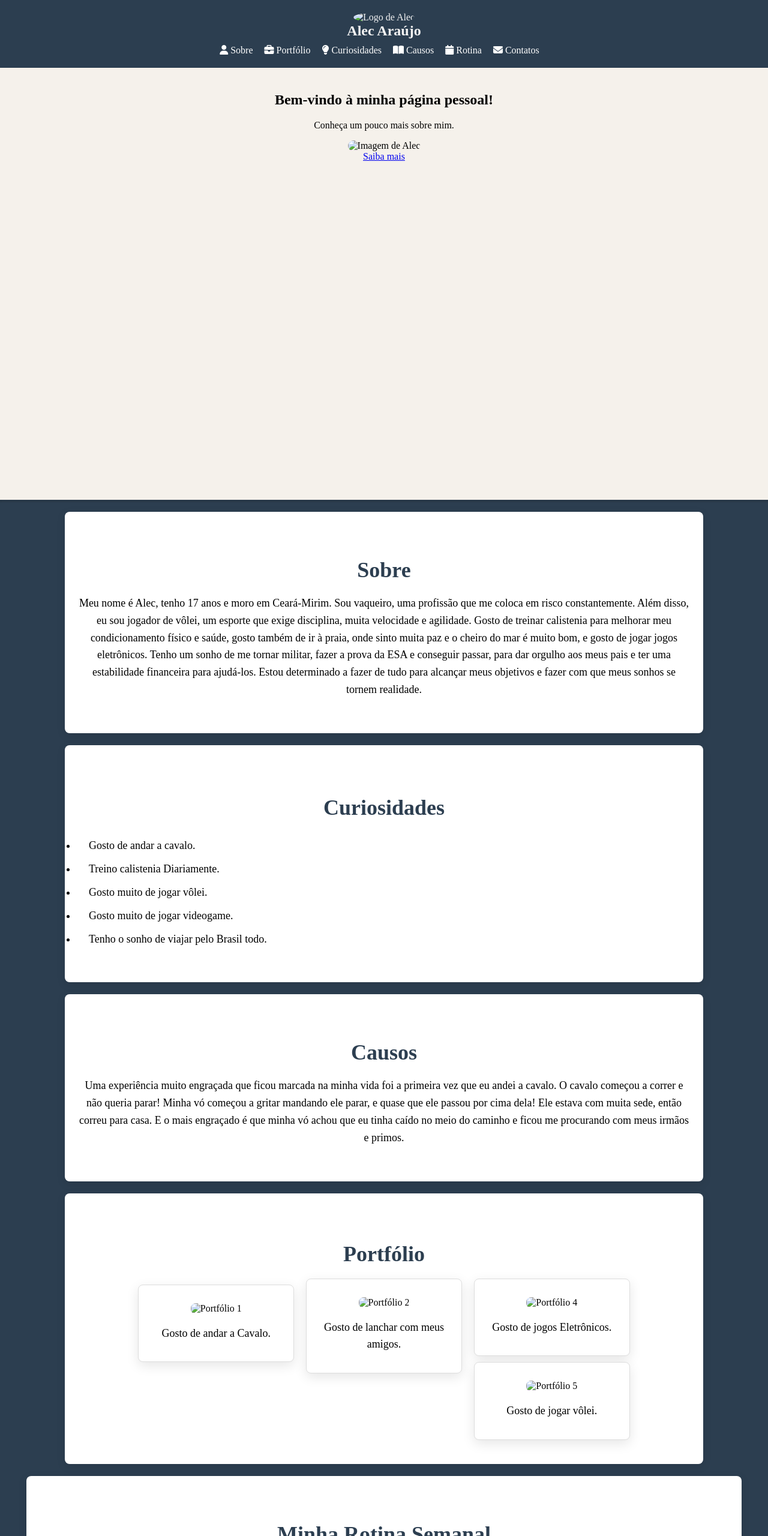
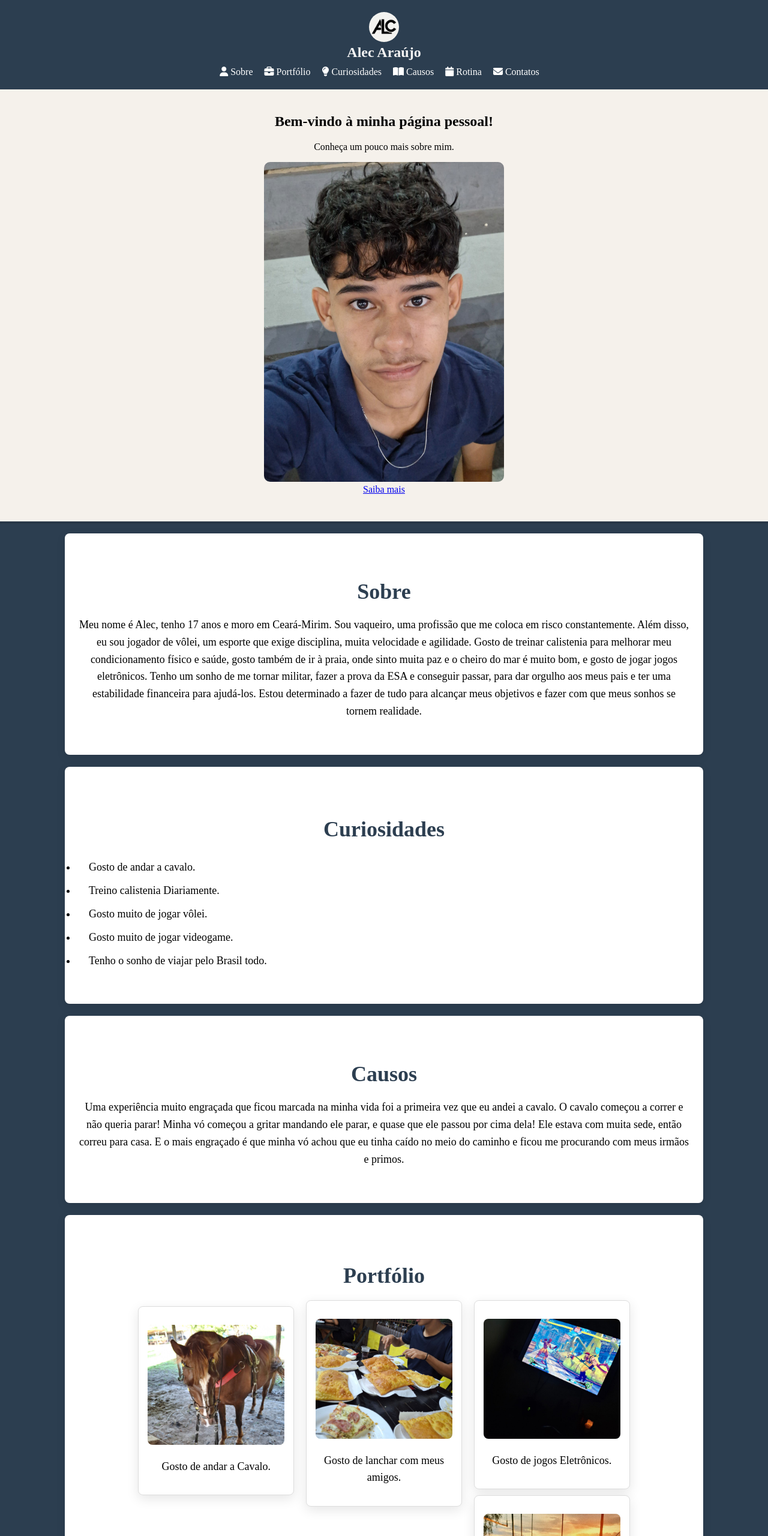
Before and after one commit to Aleccaramara/AWEB, a plain HTML site: page Bimestre2/index.html in a window 1280 px wide. Shown: the top 2560 px of the page at 60% size. Drawn offline with Linux system fonts and the light colour scheme; files that its build step writes are made by us from their sources.

Commit message:
Update index.html

```diff
--- a/Bimestre2/index.html
+++ b/Bimestre2/index.html
@@ -4,13 +4,13 @@
     <meta charset="UTF-8">
     <meta name="viewport" content="width=device-width, initial-scale=1.0">
     <title>Alec - Página Pessoal</title>
-    <link rel="stylesheet" href="style.css">
+    <link rel="stylesheet" href="assets/style.css">
     <link rel="stylesheet" href="https://cdnjs.cloudflare.com/ajax/libs/font-awesome/6.5.1/css/all.min.css">
 </head>
 <body>
     <header>
         <div class="header-content">
-            <img src="img/logo.png" alt="Logo de Alec" class="logo">
+            <img src="assets/img/logo.png" alt="Logo de Alec" class="logo">
             <h1>Alec Araújo</h1>
         </div>
         <nav>
@@ -27,7 +27,7 @@
         <div class="hero-content">
             <h2>Bem-vindo à minha página pessoal!</h2>
             <p>Conheça um pouco mais sobre mim.</p>
-            <img src="img/eu.jpeg" alt="Imagem de Alec" class="hero-img">
+            <img src="assets/img/eu.jpeg" alt="Imagem de Alec" class="hero-img">
             <br>
             <a href="#SOBRE" class="cta-button">Saiba mais</a>
         </div>
@@ -59,25 +59,25 @@
         <div class="cards-container">
             <div class="card">
                 <a>
-                    <img src="img/cavalos.jpeg" alt="Portfólio 1">
+                    <img src="assets/img/cavalos.jpeg" alt="Portfólio 1">
                     <p>Gosto de andar a Cavalo.</p>
                 </a>
             </div>
             <div class="card">
                 <a>
-                    <img src="img/amgs.jpeg" alt="Portfólio 2">
+                    <img src="assets/img/amgs.jpeg" alt="Portfólio 2">
                     <p>Gosto de lanchar com meus amigos.</p>
                 </a>
             </div>
             <div class="card">
                 <a>
-                    <img src="img/jogos.jpeg" alt="Portfólio 4">
+                    <img src="assets/img/jogos.jpeg" alt="Portfólio 4">
                     <p>Gosto de jogos Eletrônicos.</p>
                 </a>
             </div>
             <div class="card">
                 <a>
-                    <img src="img/volei.jpeg" alt="Portfólio 5">
+                    <img src="assets/img/volei.jpeg" alt="Portfólio 5">
                     <p>Gosto de jogar vôlei.                  </p>
                 </a>
             </div>
```
